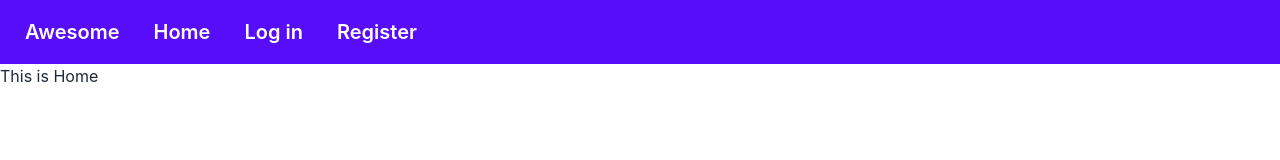
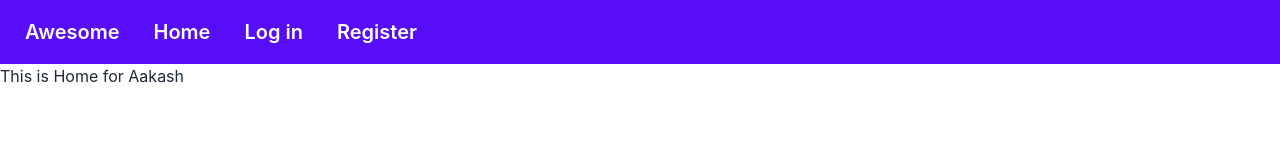
Before and after one commit to VASHKOR-DAS/auth-router-context-app, a React (Create React App) app: page / in a window 1280 px wide. Shown: the top 160 px of the page. Built offline with nearby package versions, Linux system fonts and the light colour scheme.

Commit message:
useContext use on Home component

```diff
--- a/src/components/Home/Home.js
+++ b/src/components/Home/Home.js
@@ -1,9 +1,14 @@
-import React from 'react';
+import React, { useContext } from 'react';
+import { AuthContext } from '../../contexts/UserContext';
+
+// user name a jei context ta baniyechilam seta akhane use korar jnno user context hook user krlm
+
 
 const Home = () => {
+    const {userName} = useContext(AuthContext);
     return (
         <div>
-            <h2>This is Home</h2>
+            <h2>This is Home for {userName.displayName}</h2>
         </div>
     );
 };
--- a/src/contexts/UserContext.js
+++ b/src/contexts/UserContext.js
@@ -1,16 +1,17 @@
-import React, { createContext } from 'react';
-import { getAuth } from 'firebase/auth'
-import app from '../firebase/firebase.config'
+import React, { createContext, useState } from 'react';
+import { getAuth } from 'firebase/auth';
+import app from '../firebase/firebase.config';
 
-export const AuthContext = createContext();
+export const AuthContext = createContext(); // AuthContext amader Context name
 
 const auth = getAuth(app);
 
-const UserContext = (children) => {
+const UserContext = ({ children }) => {
 
-    const user = { displayName: 'Aakash' }
+    const [user, setUser] = useState({ displayName: 'Aakash' });
 
-    const authInfo = { user: user }
+    // auth Info er majhe userInfo holo property name, ai name tar majhe user er sob info jekhane khusi ai property name diye access kora jabe, userInfo means this object { displayName: 'Aakash' }
+    const authInfo = { userName: user }
 
     return (
         <AuthContext.Provider value={authInfo}>
--- a/src/index.js
+++ b/src/index.js
@@ -3,11 +3,14 @@ import ReactDOM from 'react-dom/client';
 import './index.css';
 import App from './App';
 import reportWebVitals from './reportWebVitals';
+import UserContext from './contexts/UserContext';
 
 const root = ReactDOM.createRoot(document.getElementById('root'));
 root.render(
   <React.StrictMode>
-    <App />
+    <UserContext>
+      <App />
+    </UserContext>
   </React.StrictMode>
 );
 
```
